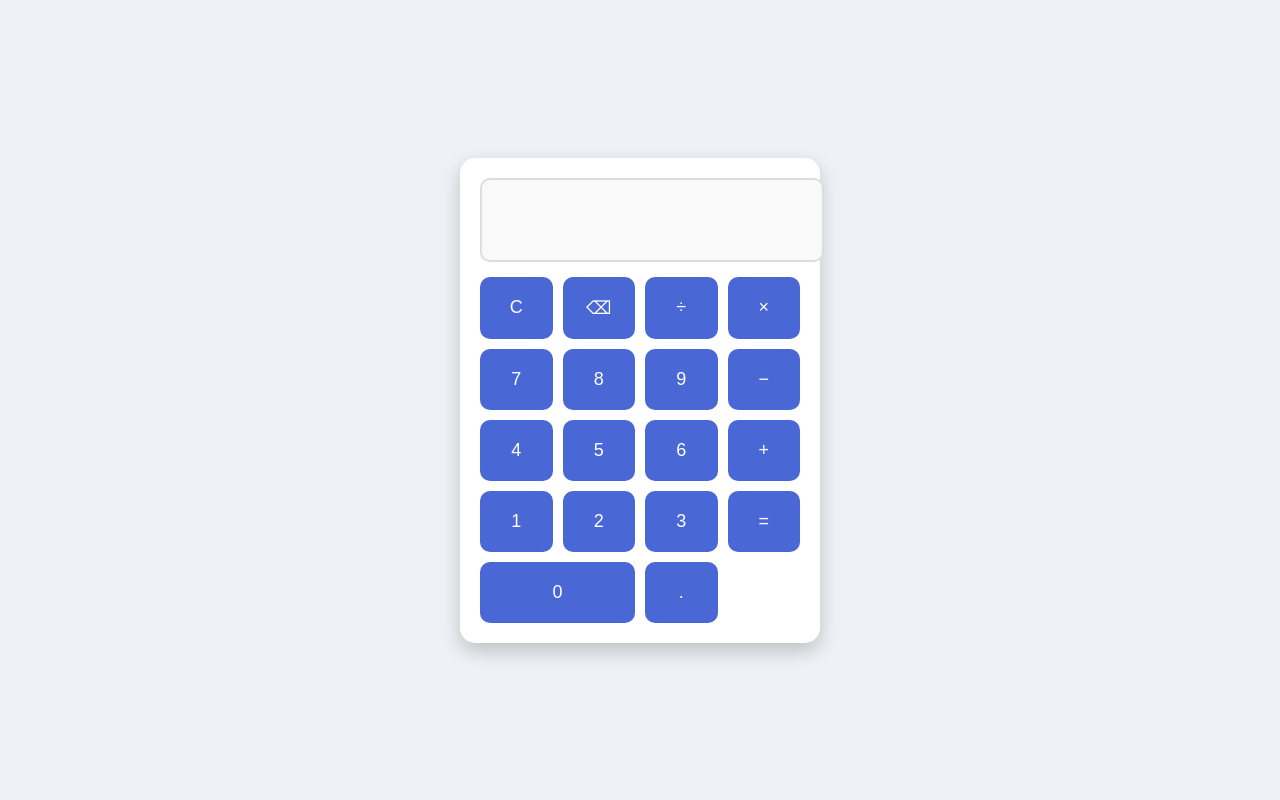
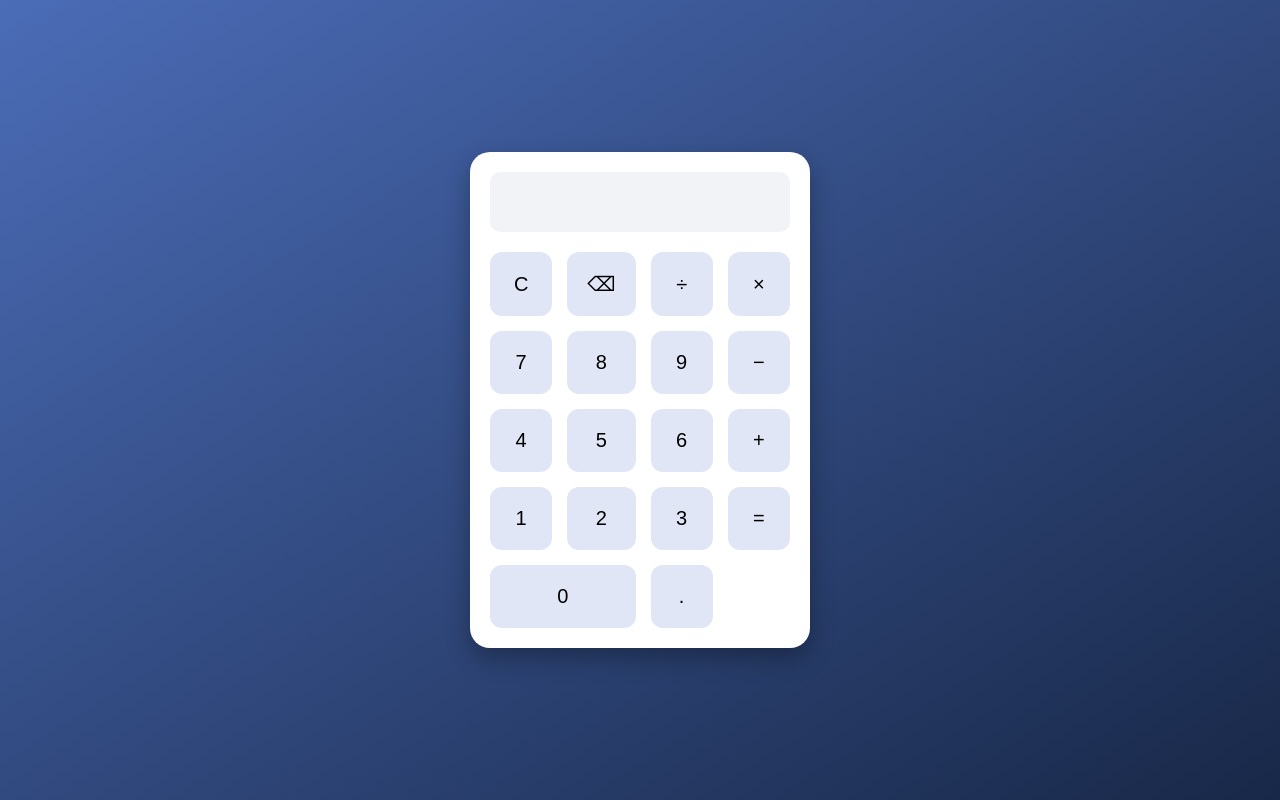
Before and after one commit to NirajG45/CodeSoft_leve-1task3, a plain HTML site: page index.html in a window 1280 px wide. Drawn offline with Linux system fonts and the light colour scheme.

Commit message:
updating css codes and removing buges and fixed errors

```diff
--- a/style.css
+++ b/style.css
@@ -1,52 +1,76 @@
+* {
+  box-sizing: border-box;
+}
+
 body {
+  margin: 0;
+  padding: 0;
+  background: linear-gradient(to bottom right, #4b6cb7, #182848);
   display: flex;
   justify-content: center;
   align-items: center;
   height: 100vh;
-  background: #eef1f5;
-  margin: 0;
-  font-family: 'Segoe UI', Tahoma, Geneva, Verdana, sans-serif;
+  font-family: 'Segoe UI', sans-serif;
 }
 
 .calculator {
   background: #ffffff;
   padding: 20px;
-  border-radius: 15px;
-  box-shadow: 0px 8px 20px rgba(0, 0, 0, 0.2);
-  width: 320px;
+  border-radius: 20px;
+  box-shadow: 0 10px 25px rgba(0, 0, 0, 0.3);
+  width: 340px;
 }
 
 #display {
   width: 100%;
   height: 60px;
-  font-size: 24px;
+  font-size: 26px;
   text-align: right;
   padding: 10px;
-  margin-bottom: 15px;
-  border: 2px solid #ddd;
+  margin-bottom: 20px;
+  border: none;
   border-radius: 10px;
-  background: #f9f9f9;
+  background-color: #f1f3f6;
+  color: #333;
 }
 
 .buttons {
   display: grid;
   grid-template-columns: repeat(4, 1fr);
-  gap: 10px;
+  gap: 15px;
 }
 
 button {
   padding: 20px;
-  font-size: 18px;
+  font-size: 20px;
   border: none;
-  border-radius: 10px;
-  background-color: #4a67d6;
-  color: white;
+  border-radius: 12px;
+  background-color: #e0e6f6;
+  color: #000;
   cursor: pointer;
-  transition: background 0.2s ease;
+  transition: 0.2s;
 }
 
 button:hover {
-  background-color: #3952b3;
+  background-color: #cbdaf5;
+}
+
+.operator {
+  background-color: #f77f00;
+  color: #fff;
+}
+
+.operator:hover {
+  background-color: #d96b00;
+}
+
+.equal {
+  background-color: #4caf50;
+  color: #fff;
+}
+
+.equal:hover {
+  background-color: #3e9442;
 }
 
 .zero {
```
